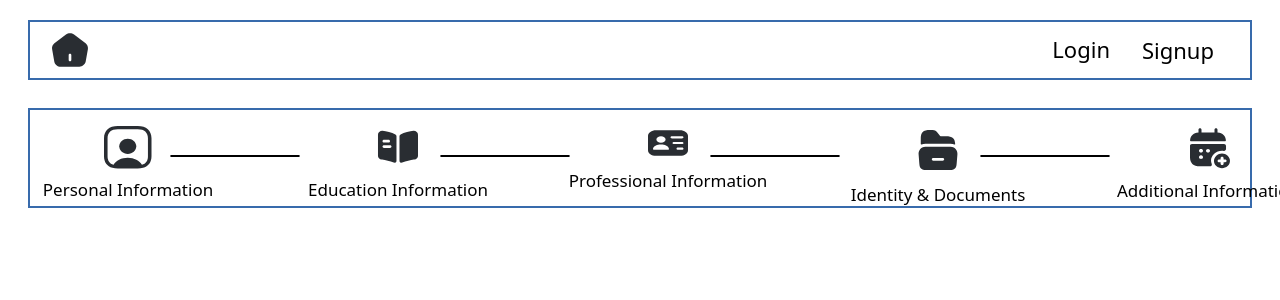
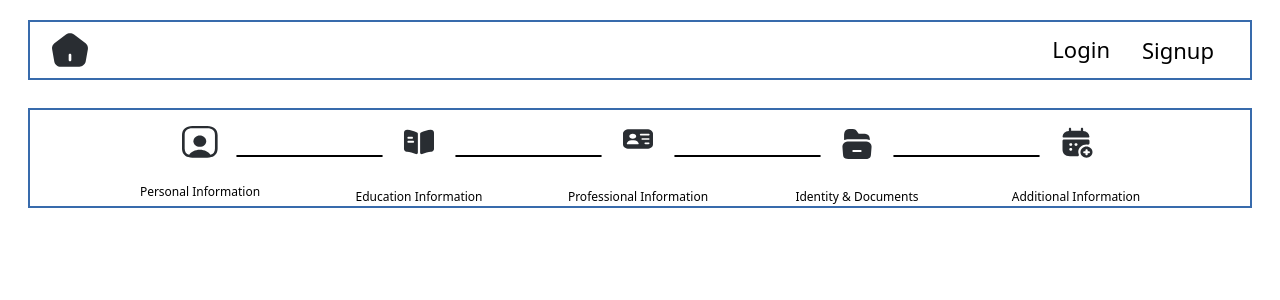
Before and after one commit to HarshJadhao-808/React_Form, a React (Vite) app in the folder Form_Data_Backend/Frontend/: page / in a window 1280 px wide. Shown: the top 300 px of the page. Built offline with nearby package versions, Linux system fonts and the light colour scheme; a web font is replaced by a local one.

Commit message:
auth completed

```diff
--- a/Form_Data_Backend/Frontend/src/components/Form.jsx
+++ b/Form_Data_Backend/Frontend/src/components/Form.jsx
@@ -17,20 +17,19 @@ const Form = () => {
   ]
   return (
 		<div>
-			<div class=" mt-3 mx-4 h-20 border-2 border-[#386BAC] sm:mx-7 sm:h-25 sm:mt-7 flex justify-center items-center">
+			<div class=" mt-3 mx-4 h-20 border-2 border-[#386BAC] sm:mx-7 sm:h-25 sm:mt-7 flex justify-center items-center overflow-x-auto sm:overflow-x-visible">
+				{/* Professional */}
 
-        {/* Professional */}
-
-        {/* tab */}
-				<div class=" w-15 h-full flex flex-col items-center sm:w-15 sm:mx-3 ml-3 sm:ml-17">
-					<div class="mt-1 sm:mt-3">
+				{/* tab */}
+				<div class=" w-15 h-full flex flex-col items-center sm:w-12 sm:mx-3 ml-10  sm:ml-10">
+					<div class="border- w-9 h-[80px] sm:h-[55%] mt-1 sm:mt-3">
 						<img
-							class="w-[45px] mt-2 sm:mt-1 sm:w-[48px]"
+							class=" mt-2 sm:mt-1 "
 							src="../../src/assets/personal_info.svg"
 							alt=""
 						/>
 					</div>
-					<p class="text-center text-[8px] sm:text-[17px] mt-2 sm:mt-2  whitespace-nowrap">
+					<p class="text-center text-[10px] sm:text-[12px] mt-2 sm:mt-2 mb-1 sm:mb-0 whitespace-nowrap">
 						Personal Information
 					</p>
 				</div>
@@ -40,33 +39,33 @@ const Form = () => {
 				{/* Educational tab */}
 
 				{/* tab */}
-				<div class=" w-15 h-full flex flex-col items-center sm:w-15 sm:mx-3 ml-3 sm:ml-17">
-					<div class="mt-1 sm:mt-3">
+				<div class=" w-15 h-full flex flex-col items-center sm:w-12 sm:mx-3  ">
+					<div class="border- w-9 h-[80px] mt-1 sm:mt-3">
 						<img
-							class="w-[45px] mt-2 sm:mt-1 sm:w-[48px]"
+							class=" mt-2 sm:mt-1 "
 							src="../../src/assets/educational_info.svg"
 							alt=""
 						/>
 					</div>
-					<p class="text-center text-[8px] sm:text-[17px] mt-2 sm:mt-2  whitespace-nowrap">
+					<p class="text-center text-[10px] sm:text-[12px] mt-2 sm:mt-2 mb-1 sm:mb-0 whitespace-nowrap">
 						Education Information
 					</p>
 				</div>
 				{/* bar */}
 				<div class="sm:h-[2px] border-1 w-[50px] sm:w-[147px] rounded-[1px] mb-1"></div>
 
-        {/* Professional */}
+				{/* Professional */}
 
-        {/* tab */}
-				<div class=" w-15 h-full flex flex-col items-center sm:w-15 sm:mx-3 ml-3 sm:ml-17">
-					<div class="mt-1 sm:mt-3">
+				{/* tab */}
+				<div class=" w-15 h-full flex flex-col items-center sm:w-12 sm:mx-3  ">
+					<div class="border- w-9 h-[80px] mt-1 sm:mt-3">
 						<img
-							class="w-[45px] mt-2 sm:mt-1 sm:w-[48px]"
+							class=" mt-2 sm:mt-1 "
 							src="../../src/assets/professional_info.svg"
 							alt=""
 						/>
 					</div>
-					<p class="text-center text-[8px] sm:text-[17px] mt-2 sm:mt-2  whitespace-nowrap">
+					<p class="text-center text-[10px] sm:text-[12px] mt-2 sm:mt-2 mb-1 sm:mb-0 whitespace-nowrap">
 						Professional Information
 					</p>
 				</div>
@@ -76,33 +75,33 @@ const Form = () => {
 				{/* Identity */}
 
 				{/* tab */}
-				<div class=" w-15 h-full flex flex-col items-center sm:w-15 sm:mx-3 ml-3 sm:ml-17">
-					<div class="mt-1 sm:mt-3">
+				<div class=" w-15 h-full flex flex-col items-center sm:w-12 sm:mx-3  ">
+					<div class="border- w-9 h-[80px] mt-1 sm:mt-3">
 						<img
-							class="w-[45px] mt-2 sm:mt-1 sm:w-[48px]"
+							class=" mt-2 sm:mt-1 "
 							src="../../src/assets/Identiacal_info.svg"
 							alt=""
 						/>
 					</div>
-					<p class="text-center text-[8px] sm:text-[17px] mt-2 sm:mt-2  whitespace-nowrap">
+					<p class="text-center text-[10px] sm:text-[12px] mt-2 sm:mt-2 mb-1 sm:mb-0 whitespace-nowrap">
 						Identity & Documents
 					</p>
 				</div>
 				{/* bar */}
 				<div class="sm:h-[2px] border-1 w-[50px] sm:w-[147px] rounded-[1px] mb-1"></div>
 
-        {/* Additional  */}
+				{/* Additional  */}
 
 				{/* tab */}
-				<div class=" w-15 h-full flex flex-col items-center sm:w-15 sm:mx-3 ml-3 sm:ml-17">
-					<div class="mt-1 sm:mt-3">
+				<div class=" w-15 h-full flex flex-col items-center sm:w-12 sm:mx-3  sm:mr-11 ">
+					<div class="border- w-9 h-[80px] mt-1 sm:mt-3">
 						<img
-							class="w-[45px] mt-2 sm:mt-1 sm:w-[48px]"
+							class=" mt-2 sm:mt-1 "
 							src="../../src/assets/Additional_info.svg"
 							alt=""
 						/>
 					</div>
-					<p class="text-center text-[8px] sm:text-[17px] mt-2 sm:mt-2  whitespace-nowrap">
+					<p class="text-center text-[10px] sm:text-[12px] mt-2 sm:mt-2 mb-1 sm:mb-0 whitespace-nowrap">
 						Additional Information
 					</p>
 				</div>
--- a/Form_Data_Backend/Frontend/src/components/Login.jsx
+++ b/Form_Data_Backend/Frontend/src/components/Login.jsx
@@ -9,7 +9,7 @@ const Login = () => {
   const logFun = async() => {
       event.preventDefault()
           try {
-        const response = await axios.post("http://react-form-zwyl.onrender.com/user/login", user);
+        const response = await axios.post("http://localhost:8000/user/login", user);
         console.log("Signup Successfull", response.data)
         Swal.fire({
 					text: "Login Successfull !",
@@ -30,9 +30,9 @@ const Login = () => {
   return (
 		<form
 			onSubmit={logFun}
-			className="flex  sm:items-center justify-center  w-full h-[596px] sm:w-full sm:h-[542px] opacity-100  bg-[linear-gradient(247.34deg,#A1B4FF_1.1%,#FFFFFF_99.7%)]"
+			className="flex  sm:items-center justify-center  w-full h-[596px] sm:w-full sm:h-max-screen sm:h-[542px] opacity-100  bg-[linear-gradient(247.34deg,#A1B4FF_1.1%,#FFFFFF_99.7%)]"
 		>
-			<div className="bg-[#FFFFFF] rounded-[30px] mt-20 sm:mt-0  mb-50 sm:mb-0 w-[80%] h-[65%] sm:h-[85%] sm:w-[517px] flex flex-col gap-1 sm:gap-3">
+			<div className="bg-[#FFFFFF] rounded-[30px] mt-20 sm:mt-0  mb-50 sm:mb-0 w-[80%] h-[65%] sm:h-[80%] sm:w-[517px] flex flex-col gap-1 sm:gap-3">
 				<h1 className="text-center mt-5 sm:mt-7 text-[24px] sm:text-[37.83px] font-[500] sm:font-[700] font-[Halant] mb-2 sm:mb-2 ">
 					Log In
 				</h1>
@@ -74,10 +74,10 @@ const Login = () => {
 				</div>
 				<div className="flex justify-between text-[10px] sm:text-[14px] w-[80%] m-auto">
 					<div className="flex">
-						<input type="radio" className="bg-[#DFDFDF] mx-2"/>
+						<input type="radio" className="bg-[#DFDFDF] mx-2" />
 						<p>Remember Me</p>
 					</div>
-					<div>Forget Password</div>
+					<div className="text-[#939393]">Forget Password</div>
 				</div>
 				<div className=" flex justify-center">
 					<input
--- a/Form_Data_Backend/Frontend/src/components/Signup.jsx
+++ b/Form_Data_Backend/Frontend/src/components/Signup.jsx
@@ -17,7 +17,7 @@ const Signup = () => {
 		event.preventDefault();
 		try {
 			const response = await axios.post(
-				"http://react-form-zwyl.onrender.com/user/signup",
+				"http://localhost:8000/user/signup",
 				Userdata
 			);
 			console.log("Signup Successfull", response.data);
```
Also changed, not shown: 1 other file (tests, documents, lock files or other folders).
